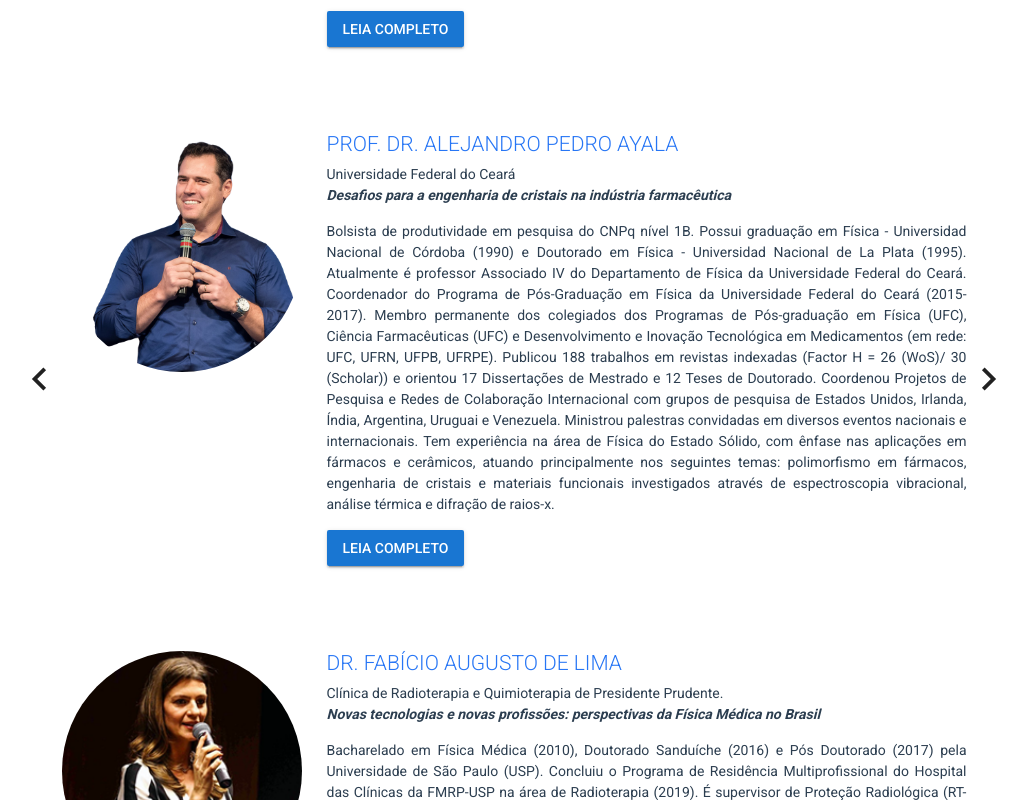
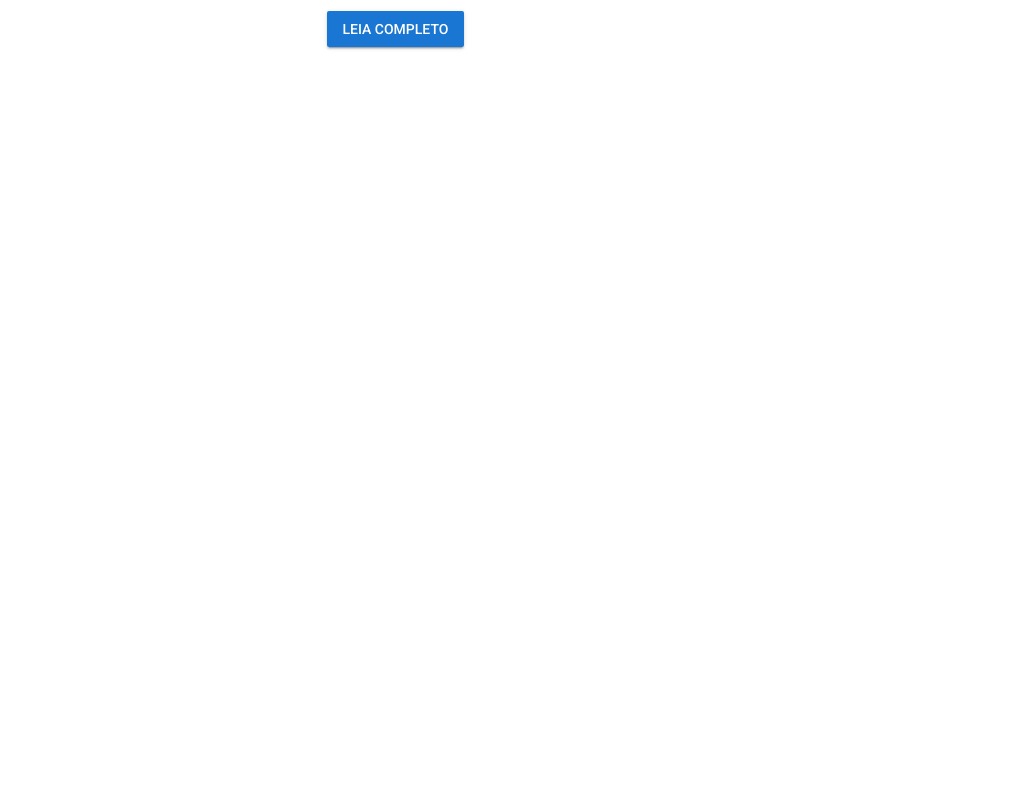
Before and after one commit to ronebrandao/jcecec-website, a Vue app: page /#/evento in a window 1280 px wide. Shown: the part 1880-2680 px from the top of the page, without its empty margins (126-1153 px from the left). After the commit the page ends 2128 px from the top, so only its background shows below. Built offline with nearby package versions, Linux system fonts and the light colour scheme; what vue-loading-overlay, vue-localstorage, vue-notification, vue-the-mask would draw is missing.

Commit message:
1 speaker by time

```diff
--- a/src/components/organization/Speakers.vue
+++ b/src/components/organization/Speakers.vue
@@ -1,6 +1,6 @@
 <template>
   <div>
-    <v-carousel light hide-delimiters height="auto" interval="180000">
+    <v-carousel light hide-delimiters height="auto">
       <v-carousel-item v-for="(page, p_index) in speakersPaginated" :key="p_index">
         <div class="speakers">
           <Speaker v-for="(speaker, index) in page.array" :key="index" :speaker="speaker" />
--- a/src/views/Evento.vue
+++ b/src/views/Evento.vue
@@ -61,7 +61,7 @@
       </Columns>
 
       <Paragraph title="palestrantes">
-        <Speakers :speakers="speakers" :paginate="3" />
+        <Speakers :speakers="speakers" :paginate="1" />
       </Paragraph>
     </Main>
   </div>
```
